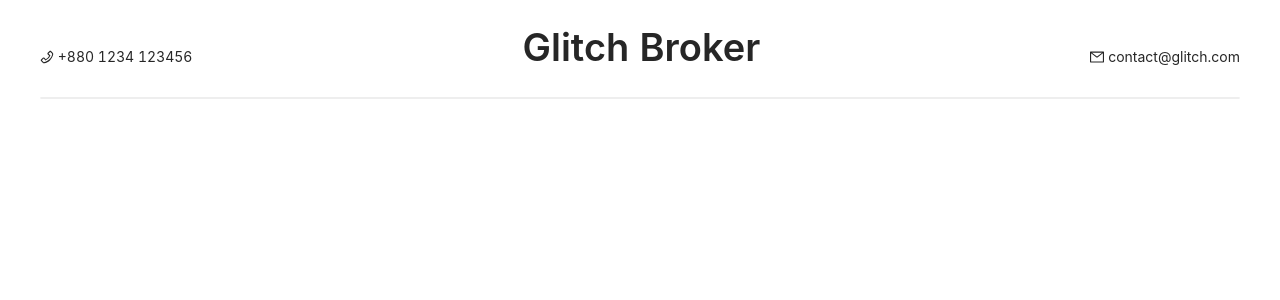
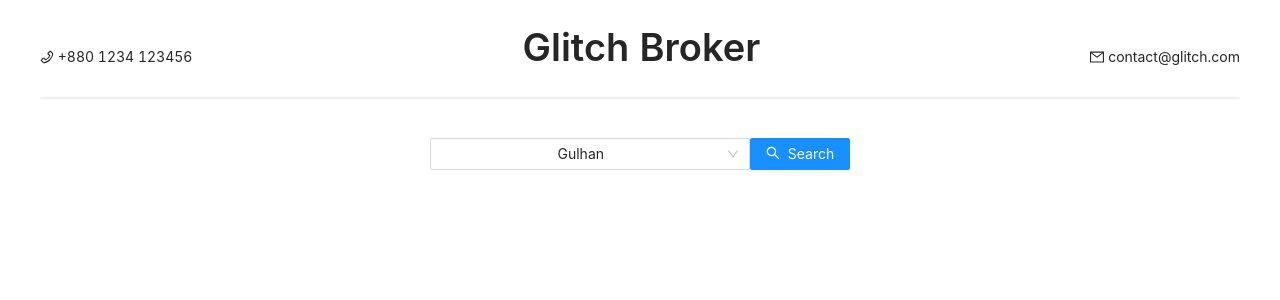
Before and after one commit to Glitch-devz/real-estate-broker, a React (Create React App) app in the folder client/: page / in a window 1280 px wide. Shown: the top 300 px of the page. Built offline with nearby package versions, Linux system fonts and the light colour scheme; the HTML template or start-up script is replaced by a standard one.

Commit message:
add: basic filter

```diff
--- a/client/src/App.tsx
+++ b/client/src/App.tsx
@@ -1,14 +1,13 @@
-import { FC, useState } from 'react';
+import { FC } from 'react';
 import './App.css';
+import Filter from './components/filter/Filter';
 import Navbar from './components/navbar/Navbar';
 
 const App: FC = () => {
-  // const [count, setCount] = useState<number>(0);
   return (
     <div className="App">
-      {/* <p>The Count is {count}</p>
-      <button onClick={()=> setCount(count+1)}>Counter</button> */}
       <Navbar/>
+      <Filter/>
     </div>
   );
 }
--- /dev/null
+++ b/client/src/components/filter/Filter.tsx
@@ -0,0 +1,26 @@
+import { FC } from "react";
+import { Select, Button } from 'antd';
+import { SearchOutlined } from "@ant-design/icons";
+
+const { Option } = Select;
+
+function handleChange(value: string) {
+  console.log(`selected ${value}`);
+}
+
+const Filter: FC = () => {
+  return(
+    <>
+      <Select defaultValue="Gulhan" style={{ width: 320 }} allowClear onChange={handleChange}>
+        <Option value="Gulshan">Gulshan</Option>
+        <Option value="Banani">Banani</Option>
+        <Option value="Mirpur">Mirpur</Option>
+        <Option value="Uttara">Uttara</Option>
+      </Select>
+      <Button type="primary" icon={<SearchOutlined />}>Search</Button>
+    </>
+  )
+
+}
+
+export default Filter;
--- a/client/src/components/navbar/Navbar.module.css
+++ b/client/src/components/navbar/Navbar.module.css
@@ -7,7 +7,6 @@
   justify-content: space-between;
   align-items: center;
   padding-top: 1.5rem;
-  /* padding-bottom: 1rem; */
 }
 .navHr {
   border: 1px solid #eeeeee;
```
